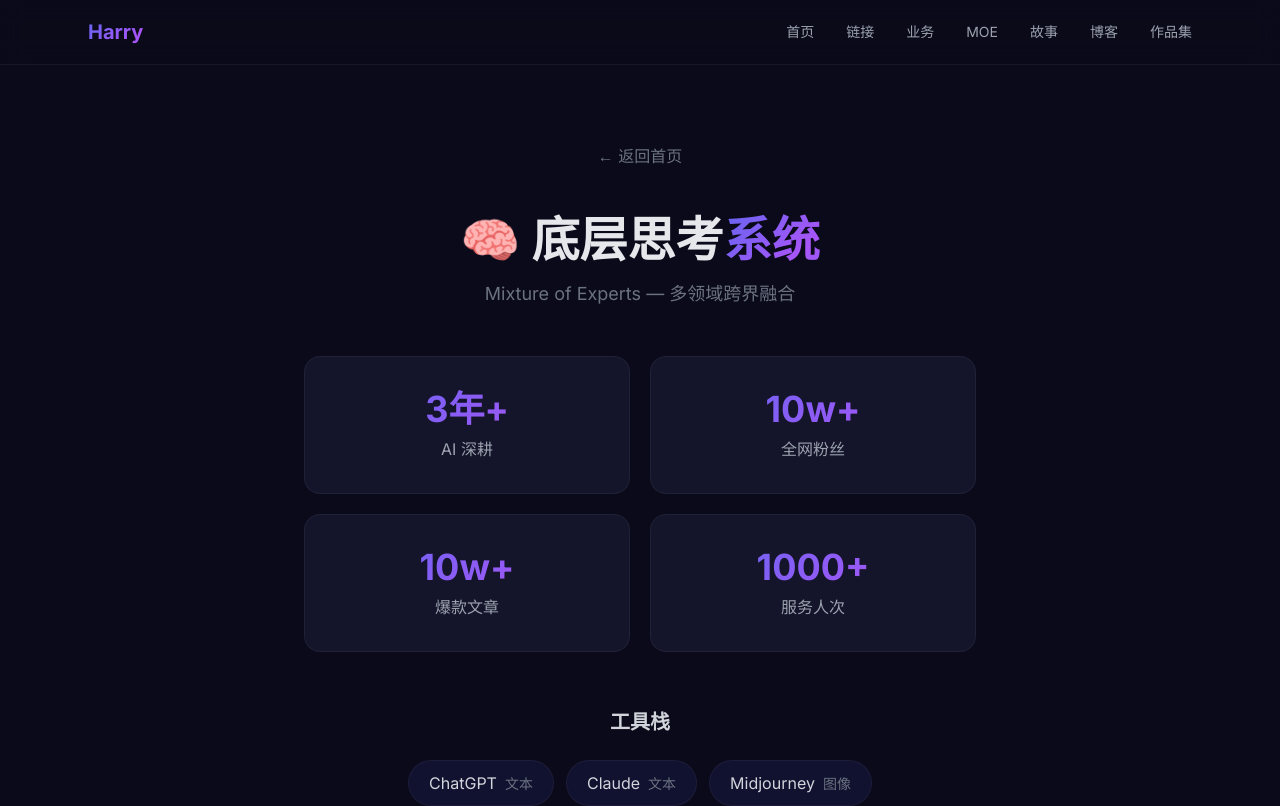
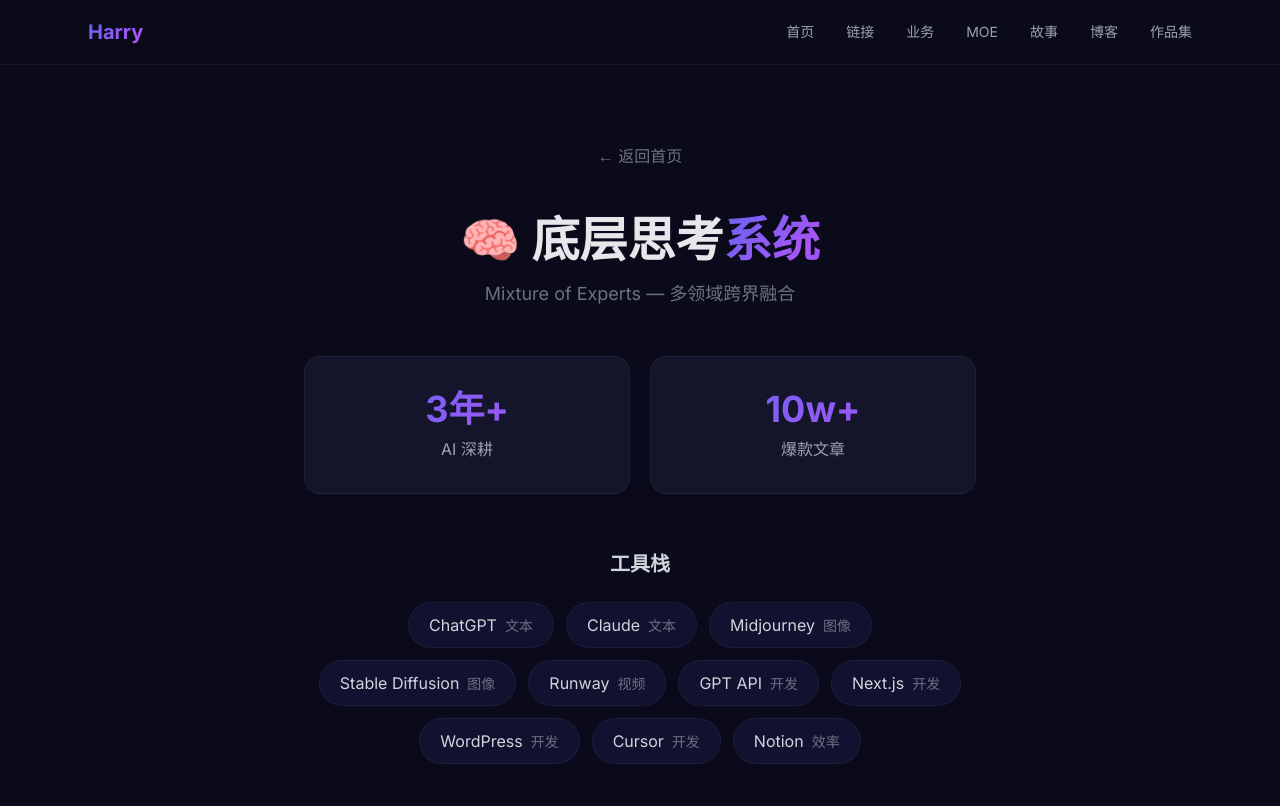
Before and after one commit to lyq00177-arch/lyq-site, a Next.js app: page /moe in a window 1280 px wide. Shown: the top 806 px of the page. Built offline with nearby package versions, Linux system fonts and the light colour scheme.

Commit message:
移除虚假数据：删除全网粉丝10w+和服务1000+人次，保留真实的公众号爆款记录

```diff
--- a/app/moe/page.tsx
+++ b/app/moe/page.tsx
@@ -5,9 +5,7 @@ import { motion } from "framer-motion";
 
 const stats = [
   { number: "3年+", label: "AI 深耕" },
-  { number: "10w+", label: "全网粉丝" },
   { number: "10w+", label: "爆款文章" },
-  { number: "1000+", label: "服务人次" },
 ];
 
 const tools = [
--- a/app/page.tsx
+++ b/app/page.tsx
@@ -5,9 +5,7 @@ import { motion } from "framer-motion";
 
 const highlights = [
   "3年+ AI 深度玩家",
-  "全网 10w+ 粉丝",
   "公众号单篇 10w+ 爆款",
-  "服务 1000+ 人次",
 ];
 
 const gridCards = [
--- a/components/HeroSection.tsx
+++ b/components/HeroSection.tsx
@@ -58,7 +58,7 @@ export default function HeroSection() {
           transition={{ duration: 0.8, delay: 0.55 }}
           className="text-sm text-gray-500 max-w-xl mx-auto mb-10"
         >
-          深耕 AI 创作、Web3 投资与自媒体，帮助 1000+ 人拥抱 AI 时代
+          文科生 · 编程小白 · 用 AI 重构自己的普通人
         </motion.p>
 
         {/* Subtle CTAs in a smaller style */}
--- a/components/MoeSection.tsx
+++ b/components/MoeSection.tsx
@@ -4,9 +4,7 @@ import { motion } from "framer-motion";
 
 const stats = [
   { number: "3年+", label: "AI 深耕" },
-  { number: "10w+", label: "全网粉丝" },
   { number: "10w+", label: "爆款文章" },
-  { number: "1000+", label: "服务人次" },
 ];
 
 const tools = [
--- a/components/StatsBar.tsx
+++ b/components/StatsBar.tsx
@@ -4,14 +4,12 @@ import { motion } from "framer-motion";
 
 const stats = [
   { number: "3年+", label: "AI 深耕" },
-  { number: "10w+", label: "全网粉丝" },
   { number: "10w+", label: "爆款文章" },
-  { number: "1000+", label: "服务人次" },
 ];
 
 export default function StatsBar() {
   return (
-    <div className="grid grid-cols-2 md:grid-cols-4 gap-6 md:gap-8">
+    <div className="grid grid-cols-2 gap-6 md:gap-8">
       {stats.map((stat, index) => (
         <motion.div
           key={stat.label}
--- a/components/Timeline.tsx
+++ b/components/Timeline.tsx
@@ -17,7 +17,7 @@ const timelineData = [
   },
   {
     year: "2025",
-    title: "启动自媒体矩阵，公众号单篇 10w+ 爆款，全网粉丝破 10w",
+    title: "启动自媒体矩阵，公众号单篇 10w+ 爆款",
   },
   {
     year: "2026",
```
